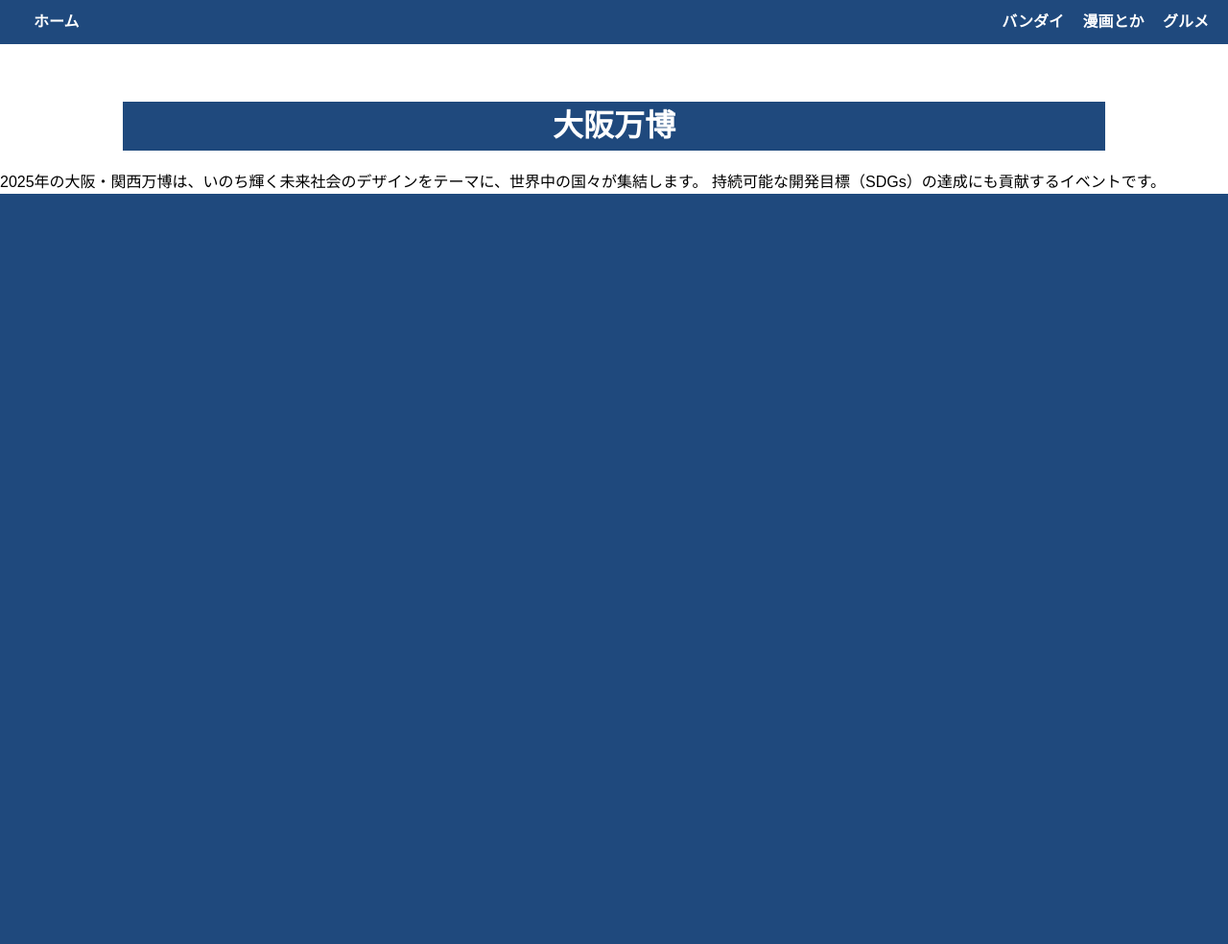
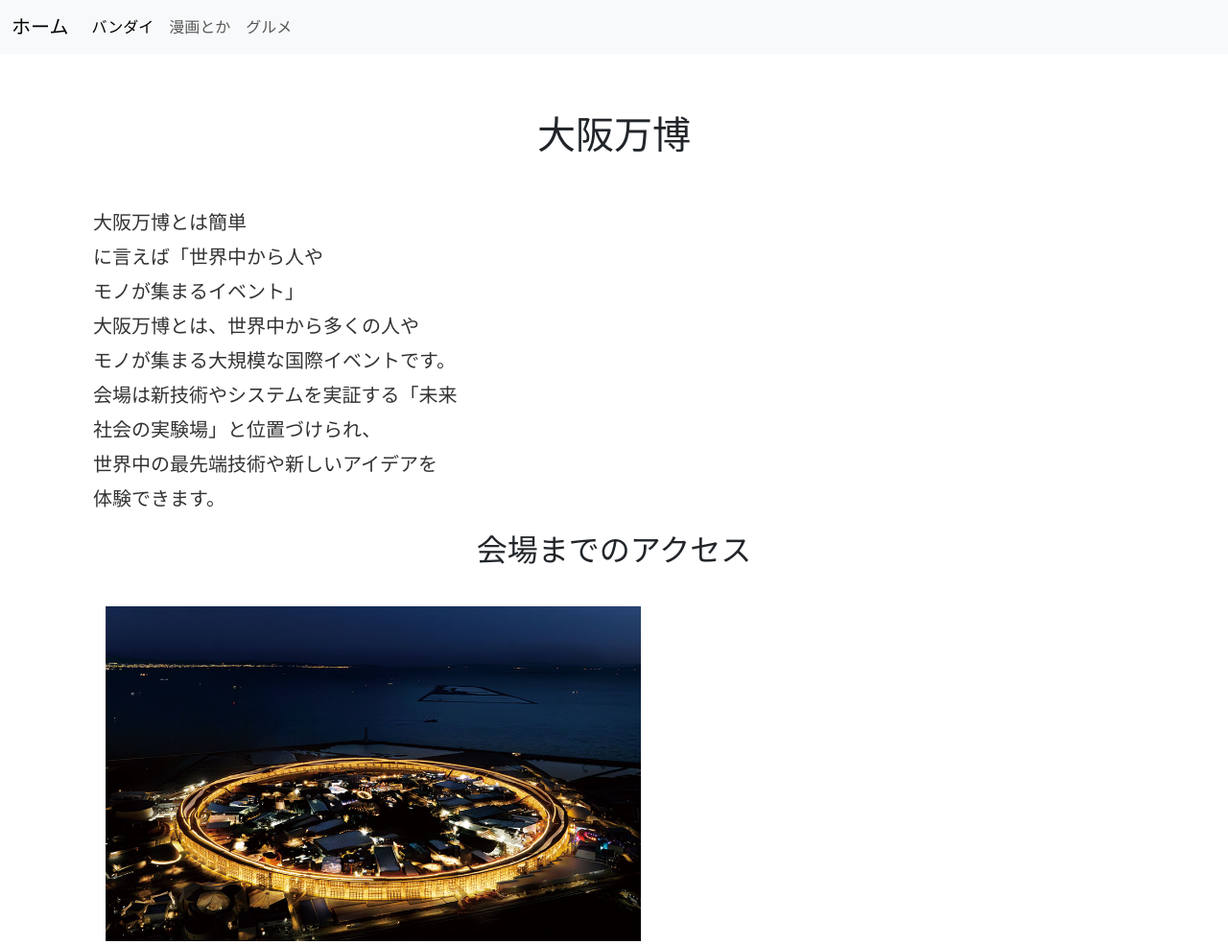
Before and after one commit to sotaro611/banpaku-team, a plain HTML site: page index.html in a window 1280 px wide. Shown: the top 984 px of the page at 96% size. Drawn offline with nearby package versions, Linux system fonts and the light colour scheme.

Commit message:
7gatu 17 sagyou

```diff
--- a/index.html
+++ b/index.html
@@ -1,113 +1,85 @@
+
 <!DOCTYPE html>
 <html lang="ja">
-
 <head>
     <meta charset="UTF-8">
     <meta name="viewport" content="width=device-width, initial-scale=1.0">
     <title>大阪万博を紹介～</title>
-    <style>
-        /* リセットと基本設定 */
-        * {
-            margin: 0;
-            padding: 0;
-            box-sizing: border-box;
-        }
+    <link href="https://cdn.jsdelivr.net/npm/bootstrap@5.3.0/dist/css/bootstrap.min.css" rel="stylesheet"
+        integrity="sha384-9ndCyUaIbzAi2FUVXJi0CjmCapSmO7SnpJef0486qhLnuZ2cdeRhO02iuK6FUUVM" crossorigin="anonymous">
+</head>
+<body>
+<nav class="navbar navbar-expand-lg bg-body-tertiary">
+    <div class="container-fluid">
+        <a class="navbar-brand" href="#">ホーム</a>
+        <button class="navbar-toggler" type="button" data-bs-toggle="collapse" data-bs-target="#navbarNav"
+            aria-controls="navbarNav" aria-expanded="false" aria-label="Toggle navigation">
+            <span class="navbar-toggler-icon"></span>
+        </button>
+        <div class="collapse navbar-collapse" id="navbarNav">
+            <ul class="navbar-nav">
+                <li class="nav-item">
+                    <a class="nav-link active" aria-current="page" href="#">バンダイ</a>
+                </li>
+                <li class="nav-item">
+                    <a class="nav-link" href="indextaito.html">漫画とか</a>
+                </li>
+                <li class="nav-item">
+                    <a class="nav-link" href="#">グルメ</a>
+                </li>
+        </div>
+    </div>
+</nav>
+<h1 style="text-align: center; margin-top: 60px;">大阪万博</h1>
+<div class="container">
 
-        body {
-            font-family: sans-serif;
-            line-height: 1.6;
-        }
+<p class="description">
+    大阪万博とは簡単<br>
+    に言えば「世界中から人や<br>
+    モノが集まるイベント」<br>
+    大阪万博とは、世界中から多くの人や<br>
+    モノが集まる大規模な国際イベントです。<br>
+    会場は新技術やシステムを実証する「未来<br>
+    社会の実験場」と位置づけられ、<br>
+    世界中の最先端技術や新しいアイデアを<br>
+    体験できます。<br>
+</p>
 
-        /* ナビバーのスタイル */
-        .navbar {
-            background-color: rgb(31, 73, 125);
-            padding: 10px 20px;
-            display: flex;
-            justify-content: space-between;
-            align-items: center;
-        }
+<h2 class="acses">会場までのアクセス</h2>
+<!-- 画像を追加 -->
+<img src="img suzuki/facility-img-main.jpg" alt="大阪万博ロゴ" class="expo-image">
 
-        .navbar a {
-            color: #fff;
-            text-decoration: none;
-            margin-left: 15px;
-            font-weight: bold;
-        }
-
-        .navbar a:hover {
-            text-decoration: underline;
-        }
-
-        /* 見出し */
-        h1 {
-            text-align: center;
-            margin-top: 60px;
-            margin-bottom: 20px;
-            background-color: #1f497d;  /* 背景色 */
-            color: white;               /* 文字色 */
-            /* padding: 20px 10px;         内側の余白       */
-            width: 80%;
-            margin-left: auto;
-            margin-right: auto;
+<style>
+.description {
+    max-width: 800px;            /* 横幅制限 */
+    /* margin: 40px auto 20px auto; 上下マージン・左右中央配置（←幅制限ありだからOK） */
+    margin-top: 50px;
+    padding: 0 15px;
+    font-size: 20px;             /* 読みやすい大きさ */
+    line-height: 1.8;            /* 行間広げる */
+    color: #333;
+    text-align: left;            /* ← ココが重要！左寄せに固定 */
 }
-        /* 画像中央表示 */
-        .main-image {
-            display: block;
-            margin: 0 auto;
-            max-width: 80%;
-            height: auto;
-        }
-
-        /* 背景色付きセクション */
-        .slide {
-            background-color: rgb(31, 73, 125);
-            height: 300px;
-            margin-top: 40px;
-        }
-    </style>
-</head>
-
-<body>
-
-    <!-- ナビバー -->
-    <nav class="navbar">
-        <div class="nav-left">
-            <a href="#">ホーム</a>
-        </div>
-        <div class="nav-right">
-            <a href="#">バンダイ</a>
-            <a href="#">漫画とか</a>
-            <a href="#">グルメ</a>
-        </div>
-    </nav>
-
-    <!-- 見出し -->
-    <h1>大阪万博</h1>
-
-    <p class="description">
-        2025年の大阪・関西万博は、いのち輝く未来社会のデザインをテーマに、世界中の国々が集結します。
-        持続可能な開発目標（SDGs）の達成にも貢献するイベントです。
-    </p>
+.expo-image {
+    display: block;
+    max-width: 50%;     /* ← 小さくする！例: 50% */
+    height: auto;       /* アスペクト比（縦横比）を保つ */
+    margin: 40px auto;
+    margin-left: 28px;
+}
+.acses {
+    text-align: center;
+}
+</style>
 
 
-    <!-- 背景色付きセクション -->
-    <div class="slide"></div>
+</div>
 
 
 
+    <script src="https://cdn.jsdelivr.net/npm/bootstrap@5.3.0/dist/js/bootstrap.bundle.min.js"
+        integrity="sha384-geWF76RCwLtnZ8qwWowPQNguL3RmwHVBC9FhGdlKrxdiJJigb/j/68SIy3Te4Bkz"
+        crossorigin="anonymous"></script>
 </body>
-<style>
-    .slide {
-        position: relative;
-        width: 100%;
-        /* ディスプレイ幅に合わせる */
-        height: 100vh;
-        /* ディスプレイの高さに合わせる */
-        margin: 0 auto;
-        background: rgb(31, 73, 125);
-        font-family: "Noto Sans JP", sans-serif;
-        overflow: hidden;
-    }
-</style>
 
 </html>
```
Also changed, not shown: img suzuki/facility-img-main.jpg (added), img suzuki/map_place_pc.png (added).
